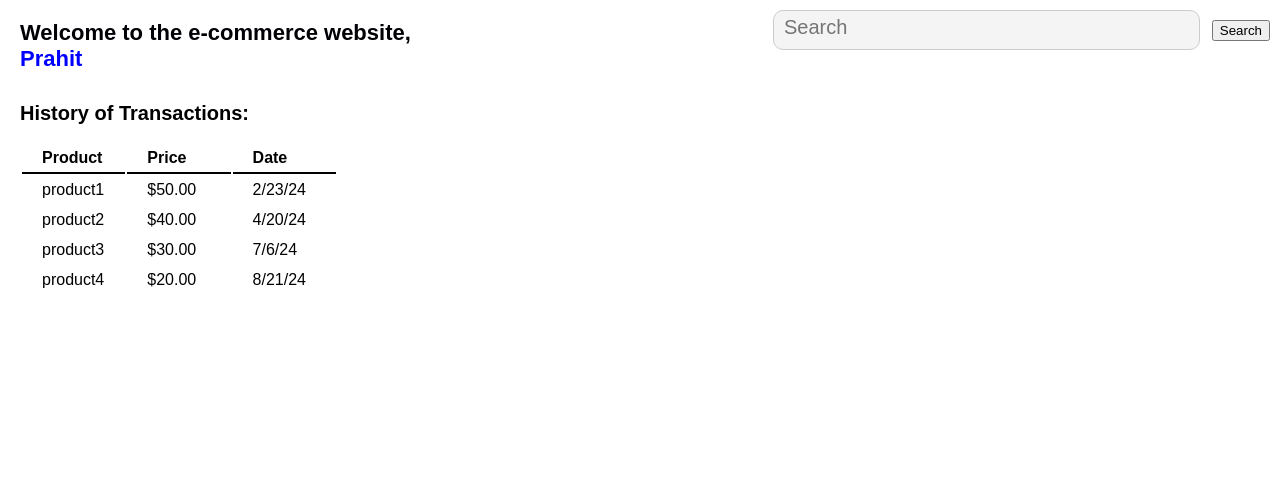
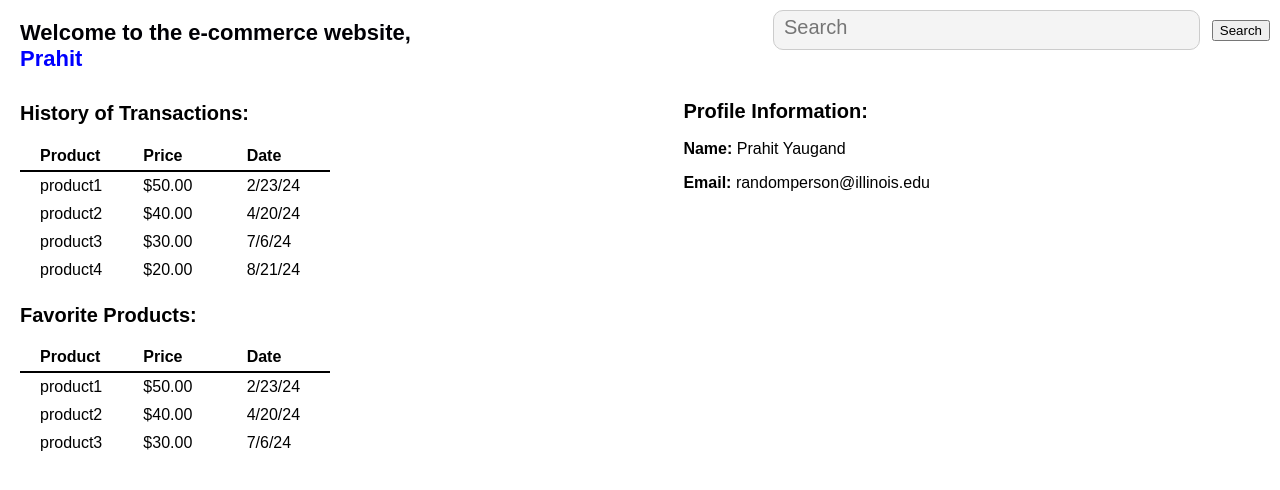
Before and after one commit to ai-manoj12/Project-Code-E-Commerce, a React (Create React App) app in the folder e-commerce_website/: page / in a window 1280 px wide. Shown: the top 490 px of the page. Built offline with nearby package versions, Linux system fonts and the light colour scheme.

Commit message:
Favorites and Profile info added

```diff
--- a/e-commerce_website/src/App.js
+++ b/e-commerce_website/src/App.js
@@ -12,9 +12,10 @@ function App() {
     let favData = [["product1", "product2", "product3", "product4"],
                     [50,40,30,20],
                     ["2/23/24","4/20/24","7/6/24","8/21/24"]]
+    let userInfo = ["Prahit Yaugand", "randomperson@illinois.edu"]
     return (
         <div>
-            <UserPage username="Prahit" history={histData}> </UserPage>
+            <UserPage username="Prahit" history={histData} favorite={favData} user={userInfo}>  </UserPage>
          </div>
     );
 }
--- a/e-commerce_website/src/components/userPage.jsx
+++ b/e-commerce_website/src/components/userPage.jsx
@@ -11,7 +11,12 @@ function UserPage(props) {
   <Search>
 
   </Search>
-  <GetPastTransactions transactionData={props.history} /></>
+  <GetPastTransactions transactionData={props.history} />
+  <div style={{ paddingTop: '20px' }}>
+    <GetFavProducts favProducts={props.favorite} />
+  </div>
+  <UserInfo info={props.user}/>
+  </>
   );
 
 }
@@ -22,24 +27,56 @@ function GetPastTransactions({transactionData}) {
   const dates = transactionData[2];
 
   const productRows = [];
-  for (let i = 0; i < products.length; i++) {
+  for (var i = 0; i < products.length; i++) {
     productRows.push(
-      <Transaction product={products[i]} price ={prices[i]} date={dates[i]}/>
+      <Transaction product={products[i]} price={prices[i]} date={dates[i]}/>
     );
   }
   return (
     <div>
       <h2>History of Transactions:</h2>
-      <table>
+      <table className ="transactionTable">
         <thead>
           <tr>
-            <th >Product  </th>
-            <th >Price  </th>
+            <th>Product </th>
+            <th>Price </th>
             <th>Date</th>
           </tr>
         </thead>
         <tbody>
           {productRows}
+        </tbody>
+      </table>
+    </div>
+  );
+}
+
+function GetFavProducts({favProducts}) {
+  const favNames = favProducts[0];
+  const favPrices = favProducts[1];
+  const favDates = favProducts[2];
+
+  const favProductRows = [];
+  for (var i = 0; i < favProducts.length; i++) {
+    favProductRows.push(<Transaction product={favNames[i]}
+                        price={favPrices[i]}
+                        date={favDates[i]}/>);
+  };
+  return (
+    <div>
+      <h2>
+        Favorite Products:
+      </h2>
+      <table className = "transactionTable" style={{ marginTop: '10px' }}>
+        <thead>
+          <tr>
+            <th>Product</th>
+            <th>Price</th>
+            <th>Date</th>
+          </tr>
+        </thead>
+        <tbody>
+          {favProductRows}
         </tbody>
       </table>
     </div>
@@ -57,6 +94,24 @@ function Transaction(props) {
 }
 
 
+function UserInfo(props){
+  // name, email
+  return(
+  <div className= "userInfo">
+    <h2>Profile Information:</h2>
+
+      <p>
+      <b> Name: </b> {props.info[0]}
+      </p>
+      <p>
+      <b> Email: </b> {props.info[1]}
+      </p>
+
+
+  </div>
+  );
+}
+
 
 
 export default UserPage;
--- a/e-commerce_website/src/styles.css
+++ b/e-commerce_website/src/styles.css
@@ -64,18 +64,30 @@
     padding: 0;
   }
 
+.transactionTable {
+  width: 25%;
+  border-collapse: collapse;
+}
 
 
+.userInfo {
+  position: absolute;
+  /* border-top: 2px solid black;  */
+  margin-right: 300px;
+  margin-top: 60px;
+  top: 40px;
+  right: 50px;
+}
 
 .tableStyle{
     width: "80%";
     margin: "20px auto";
     border-collapse: "collapse";
   }
-  th, td {
-    padding: 5px 20px;
-    text-align: left;
-    width: 33%;
+th, td {
+  padding: 5px 20px;
+  text-align: left;
+  width: 33%;
 }
 th {
   border-bottom: 2px solid black;
```
